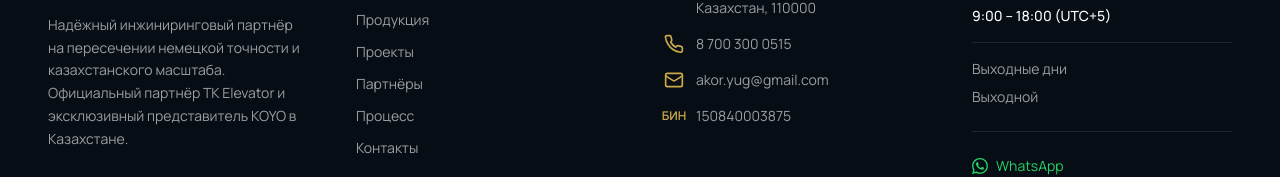
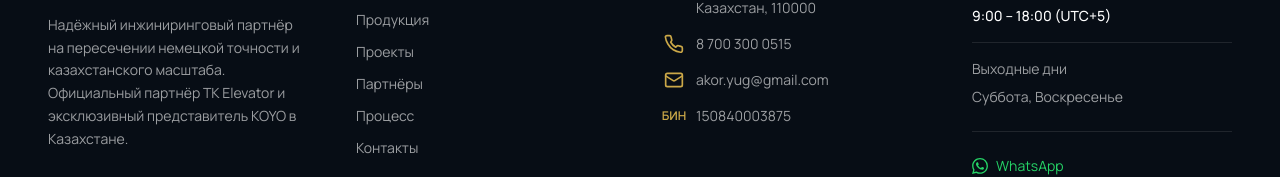
Before and after one commit to akoryug-bot/akoryugsite, a React (Vite) app: page / in a window 1280 px wide. Shown: the part 10915-11092 px from the top of the page. Built offline with nearby package versions, Linux system fonts and the light colour scheme.

Commit message:
fix: replace 'Выходной' with 'Суббота, Воскресенье'

```diff
--- a/src/components/layout/Footer.tsx
+++ b/src/components/layout/Footer.tsx
@@ -86,7 +86,7 @@ export function Footer() {
               <p>Понедельник – Пятница</p>
               <p className="text-white font-medium">9:00 – 18:00 (UTC+5)</p>
               <p className="mt-4 pt-4 border-t border-white/10">Выходные дни</p>
-              <p>Выходной</p>
+              <p>Суббота, Воскресенье</p>
             </div>
             <div className="mt-6 pt-6 border-t border-white/10">
               <a
```
